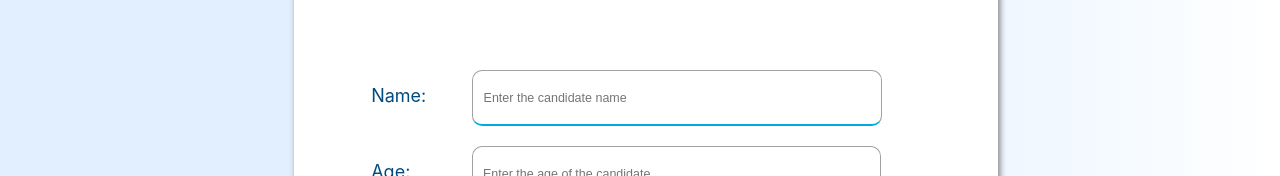
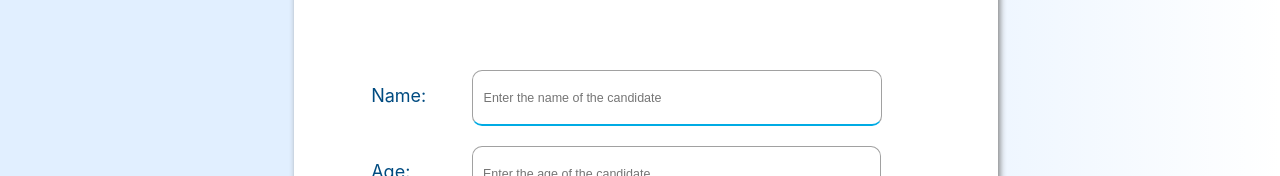
Before and after one commit to Upasana1807/Electoral-Application, a React (Create React App) app: page /canform in a window 1280 px wide. Shown: the part 560-736 px from the top of the page. Built offline with nearby package versions, Linux system fonts and the light colour scheme.

Commit message:
issue solved

```diff
--- a/src/components/Candiform.jsx
+++ b/src/components/Candiform.jsx
@@ -176,7 +176,7 @@ const Candiform = () => {
                 value={val1}
                 onChange={change1}
                 className="candi-form-box"
-                placeholder="Enter the candidate name"
+                placeholder="Enter the name of the candidate"
                 style={{
                   paddingLeft: "2%",
                   fontSize: "12.5px",
```
